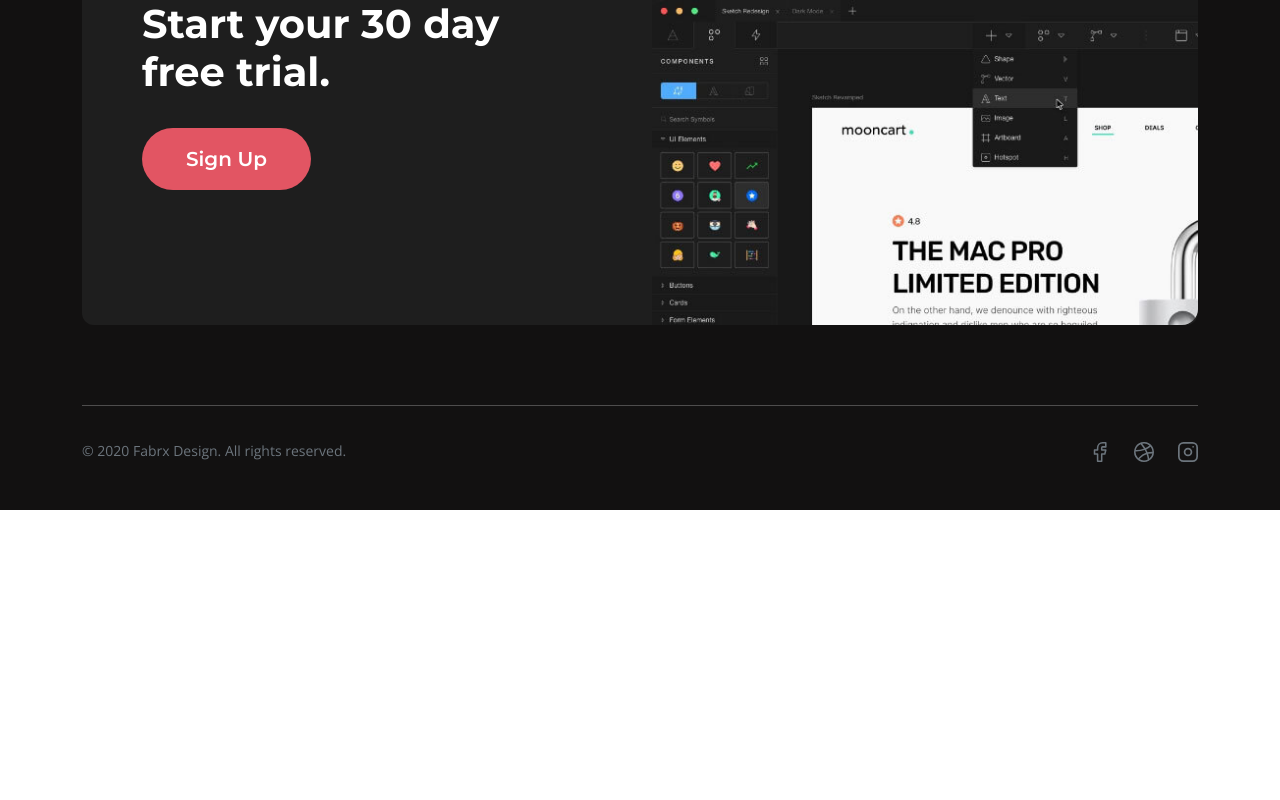
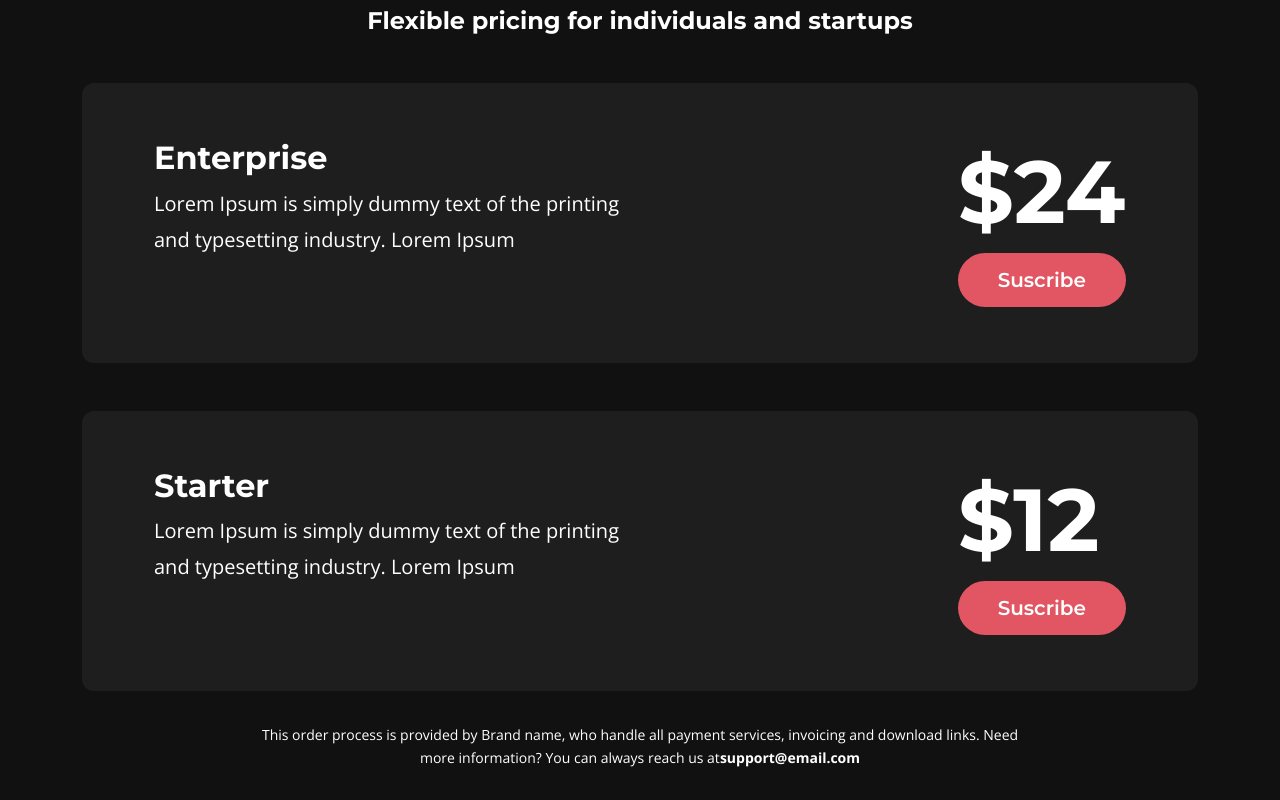
Before and after one commit to sarthak264/landing-page, a React (Create React App) app: page / in a window 1280 px wide. Shown: the part 4460-5260 px from the top of the page. Before the commit the page ends 4970 px from the top, so only its background shows below. Built offline with nearby package versions, Linux system fonts and the light colour scheme.

Commit message:
pricing section done(single option)

```diff
--- a/src/App.js
+++ b/src/App.js
@@ -4,6 +4,7 @@ import { BrowserRouter, Link } from "react-router-dom";
 import { features } from "./components/features";
 import Card from "./components/Card";
 import Heading from "./components/Heading";
+import Price_card from "./components/Price_card";
 import { review } from "./components/reviews";
 import { dnd } from "./components/dnd";
 
@@ -232,6 +233,23 @@ function App() {
             })}
           </section>
           <hr className="m-0" />
+          {/* pricing */}
+          <section className="pricing text-center">
+            <h1 className="display-2 fw-bold mon mb-2 mb-sm-3">
+              Simple licensing
+            </h1>
+            <h4 className="subtitle fw-bold mon">
+              Flexible pricing for individuals and startups
+            </h4>
+            <Price_card title="Enterprise" price="24" />
+            <Price_card title="Starter" price="12" />
+            <p className="small caption">
+              This order process is provided by Brand name, who handle all
+              payment services, invoicing and download links. Need more
+              information? You can always reach us at
+              <Link to="/">support@email.com</Link>
+            </p>
+          </section>
           {/* Cta */}
           <div className="cta">
             <div className="row">
--- /dev/null
+++ b/src/components/Price_card.jsx
@@ -0,0 +1,73 @@
+import styled from "styled-components";
+
+const Price_card = (props) => {
+  const Card = styled.div`
+    background-color: var(--secondayBlack);
+    padding: 3.5rem 4.5rem;
+    margin-top: 3rem;
+    text-align: start;
+    border-radius: 0.75rem;
+    transition: all 0.2s ease-in-out;
+    &:hover {
+      background-color: var(--primaryRed);
+      transform: translateY(-0.5rem);
+    }
+    &:hover .bt-1 {
+      background-color: var(--secondayBlack);
+    }
+    @media screen and (max-width: 991px) {
+      padding: 2.5rem;
+    }
+    @media screen and (max-width: 768px) {
+      padding: 2rem 1.5rem;
+      margin-top: 2rem;
+    }
+    @media screen and (max-width: 576px) {
+      margin-top: 1.5rem;
+    }
+  `;
+  const Price = styled.h1`
+    font-size: 5.5rem;
+    @media screen and (max-width: 768px) {
+      font-size: 3.5rem;
+    }
+  `;
+  const Lead = styled.p`
+    font-weight: 500;
+    line-height: 1.8;
+    @media screen and (max-width: 991px) {
+      line-height: 1.4;
+    }
+    @media screen and (max-width: 768px) {
+      font-size: 1rem;
+    }
+  `;
+  const Button = styled.button`
+    background-color: var(--primaryRed);
+    border-radius: 2.5rem;
+    padding: 0.75rem 2.5rem;
+    color: #fff;
+    font-size: 1.25rem;
+    font-weight: 600;
+    transition: all 0.2s ease-in-out;
+  `;
+  return (
+    <Card>
+      <div className="row">
+        <div className="col-md-7 col-xl-6">
+          <h2 className="fw-bold mon">{props.title}</h2>
+          <Lead className="lead">
+            Lorem Ipsum is simply dummy text of the printing and typesetting
+            industry. Lorem Ipsum
+          </Lead>
+        </div>
+        <div className="col-auto ms-0 ms-md-auto">
+          <Price className="price fw-bold mon">${props.price}</Price>
+          <Button className="bt-1 mon">Suscribe</Button>
+        </div>
+      </div>
+    </Card>
+  );
+};
+
+export default Price_card;
--- a/src/index.css
+++ b/src/index.css
@@ -275,6 +275,21 @@ section {
 .review_wrapper img {
   width: auto;
 }
+/* pricing */
+.pricing .caption {
+  padding: 0 15% 0 15%;
+  margin-top: 2rem;
+  line-height: 1.7;
+}
+.pricing .caption a {
+  color: #fff;
+  text-decoration: none;
+  font-weight: 700;
+  transition: all 0.2s ease-in-out;
+}
+.pricing .caption a:hover {
+  color: var(--primaryRed);
+}
 /* cta */
 .cta {
   background-color: var(--secondayBlack);
@@ -384,6 +399,12 @@ section {
   .review .main {
     font-size: 1.25rem;
   }
+  /* pricing */
+  .pricing .caption {
+    padding: 0;
+    margin-top: 1rem;
+    line-height: 1.5;
+  }
   /* cta */
   .cta .sign_up {
     margin: 1rem 0 0 0;
```
